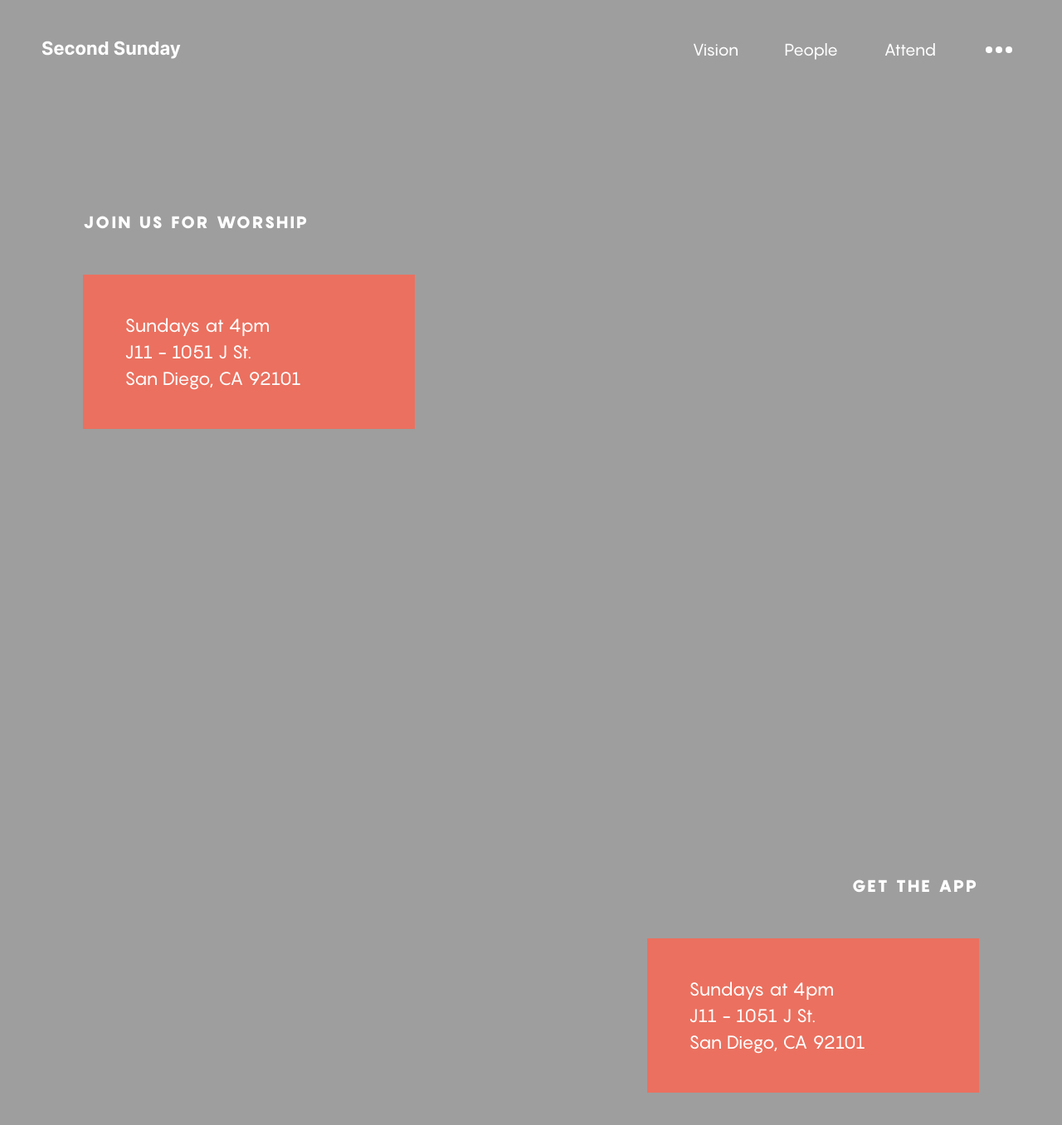
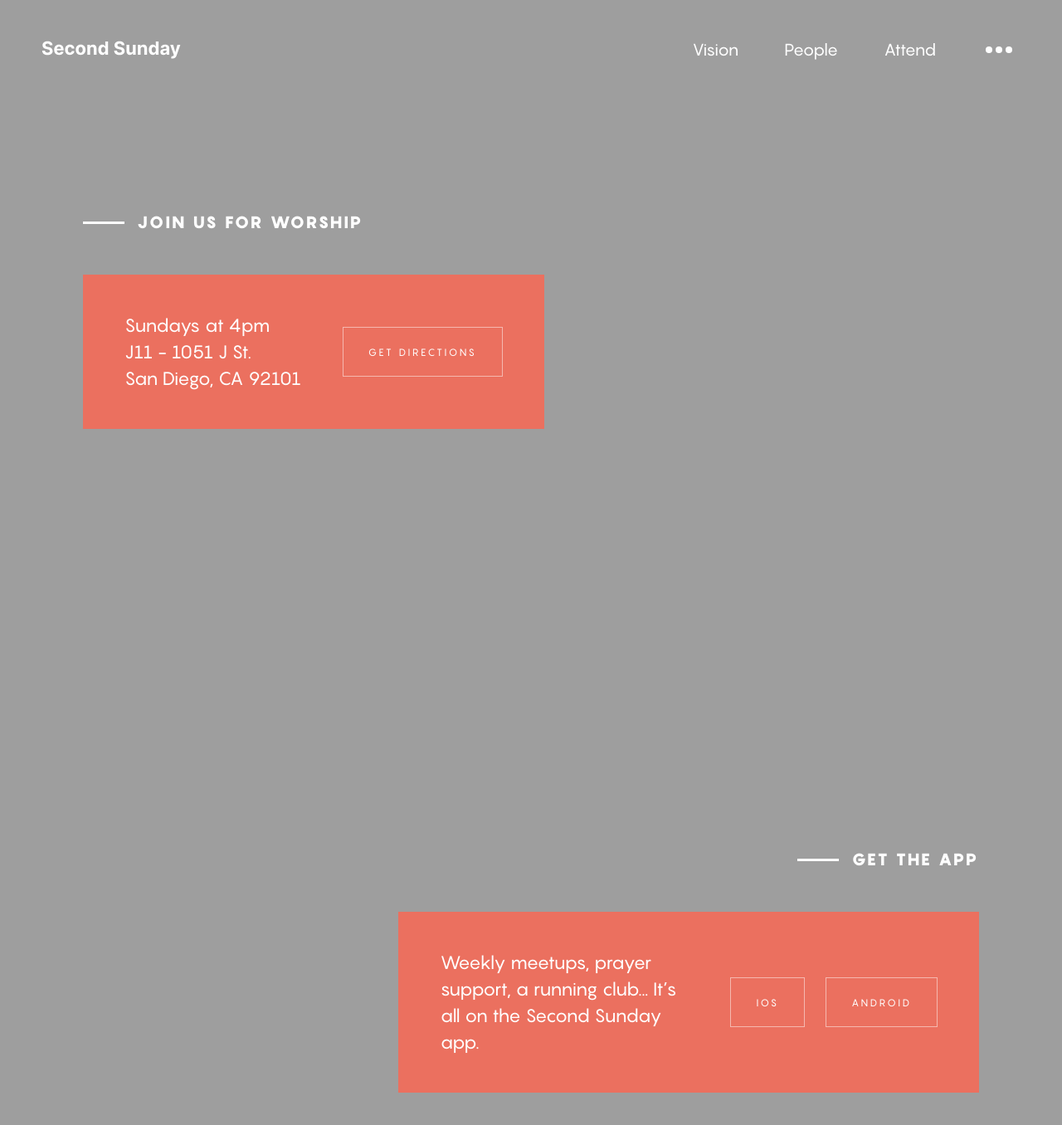
Before and after one commit to roryreiff/secondsunday, a Jekyll site: the page built from index.html, in a window 1280 px wide and 1400 px high, scrolled down 1203 px. Shown: the top 1356 px of the window at 83% size. Built offline with Jekyll 4.4.1, drawn with Linux system fonts in a browser that asks for light colours; the list of posts is cut into pages by our own code.

Commit message:
Updates to home banners

```diff
--- a/_sass/_layout.scss
+++ b/_sass/_layout.scss
@@ -40,10 +40,15 @@
     .announcement-info-box {
       background: #EB705F;
       padding: 45px 50px;
-
+      display: flex;
+      justify-content: center;
+      align-items: center;
       p {
-        margin: 0;
-        width: 300px;
+        margin: 0 25px 0 0;
+        max-width: 300px;
+      }
+      .button {
+        margin-left: 25px;
       }
     }
   }
@@ -51,9 +56,24 @@
     margin-left: auto;
     margin-right: 100px;
     h3 {
-      text-align: right;
+      text-align: right !important;
+      display: block;
     }
   }
+}
+
+a.button {
+  display: flex;
+  flex-direction: row;
+  padding: 0 30px;
+  height: 60px;
+  line-height: 60px;
+  border: 1px solid rgba(255, 255, 255, 0.5);
+  box-sizing: border-box;
+  font-size: 12px;
+  letter-spacing: 0.25em;
+  text-transform: uppercase;
+  color: #FFFFFF;
 }
 
 footer {
--- a/_sass/_type.scss
+++ b/_sass/_type.scss
@@ -117,4 +117,13 @@ a[href^="#fnref:"] {
   letter-spacing: 0.14em;
   text-transform: uppercase;
   color: #FFFFFF;
+  display: inline-block;
+  &::before {
+    display: inline-block;
+    content: "";
+    border-top: 3px solid #ffffff;
+    width: 50px;
+    margin: 0 15px 0 0;
+    transform: translateY(-5px);
+  }
 }
--- a/index.html
+++ b/index.html
@@ -18,6 +18,7 @@ background-image: "/assets/images/home/bg@2x.jpg"
     <h3 class="section-title">Join us for worship</h3>
     <div class="announcement-info-box">
       <p>Sundays at 4pm<br>J11 - 1051 J St.<br>San Diego, CA 92101</p>
+      <a class="button" href="/">Get Directions</a>
     </div>
   </div>
 </div>
@@ -26,7 +27,9 @@ background-image: "/assets/images/home/bg@2x.jpg"
   <div class="announcement-info right">
     <h3 class="section-title">Get the app</h3>
     <div class="announcement-info-box">
-      <p>Sundays at 4pm<br>J11 - 1051 J St.<br>San Diego, CA 92101</p>
+      <p>Weekly meetups, prayer support, a running club... It’s all on the Second Sunday app.</p>
+      <a class="button" href="/">iOS</a>
+      <a class="button" href="/">Android</a>
     </div>
   </div>
 </div>
```
Also changed, not shown: 6 other files.
